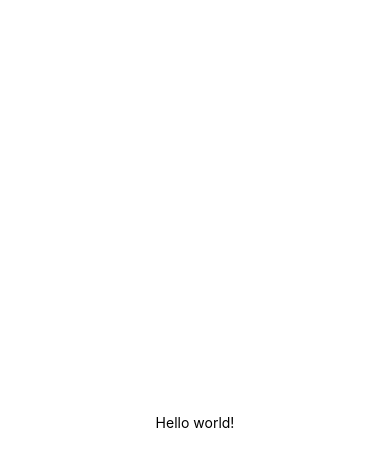
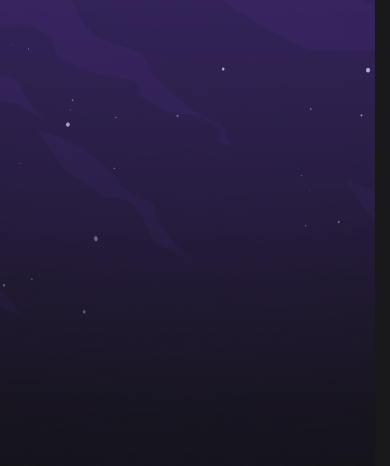
Before and after one commit to omarcolombari/nlw-esports-mobile, a React Native app: screen / in a window 390 px wide. Shown: the top 466 px of the page. Built offline with nearby package versions, Linux system fonts and the light colour scheme.

Commit message:
Feat: criado component Background e integrado ao app

```diff
--- a/App.tsx
+++ b/App.tsx
@@ -1,20 +1,14 @@
-import { StatusBar } from 'expo-status-bar';
-import { StyleSheet, Text, View } from 'react-native';
+import { StatusBar, Text } from "react-native";
+import { Background } from "./src/components/Background";
 
 export default function App() {
   return (
-    <View style={styles.container}>
-      <Text>Hello world!</Text>
-      <StatusBar style="auto"  />
-    </View>
+    <Background>
+      <StatusBar
+        barStyle="light-content"
+        backgroundColor="transparent"
+        translucent
+      />
+    </Background>
   );
 }
-
-const styles = StyleSheet.create({
-  container: {
-    flex: 1,
-    backgroundColor: '#fff',
-    alignItems: 'center',
-    justifyContent: 'center',
-  },
-});
--- a/app.json
+++ b/app.json
@@ -9,7 +9,7 @@
     "splash": {
       "image": "./assets/splash.png",
       "resizeMode": "contain",
-      "backgroundColor": "#ffffff"
+      "backgroundColor": "#121214"
     },
     "updates": {
       "fallbackToCacheTimeout": 0
@@ -23,7 +23,7 @@
     "android": {
       "adaptiveIcon": {
         "foregroundImage": "./assets/adaptive-icon.png",
-        "backgroundColor": "#FFFFFF"
+        "backgroundColor": "#121214"
       }
     },
     "web": {
--- /dev/null
+++ b/src/@types/png.d.ts
@@ -0,0 +1 @@
+declare module '*.png'
--- /dev/null
+++ b/src/components/Background/index.tsx
@@ -0,0 +1,20 @@
+import React from "react";
+import { ImageBackground } from "react-native";
+import { styles } from "./styles";
+import backgroundImage from "../../assets/background-galaxy.png";
+
+interface Props {
+  children: React.ReactNode;
+}
+
+export function Background({ children }: Props) {
+  return (
+    <ImageBackground
+      source={backgroundImage}
+      defaultSource={backgroundImage}
+      style={styles.container}
+    >
+      {children}
+    </ImageBackground>
+  );
+}
--- /dev/null
+++ b/src/components/Background/styles.ts
@@ -0,0 +1,9 @@
+import { StyleSheet } from "react-native";
+import { THEME } from "../../theme";
+
+export const styles = StyleSheet.create({
+  container: {
+    flex: 1,
+    backgroundColor: THEME.COLORS.BACKGROUND_800,
+  },
+});
```
